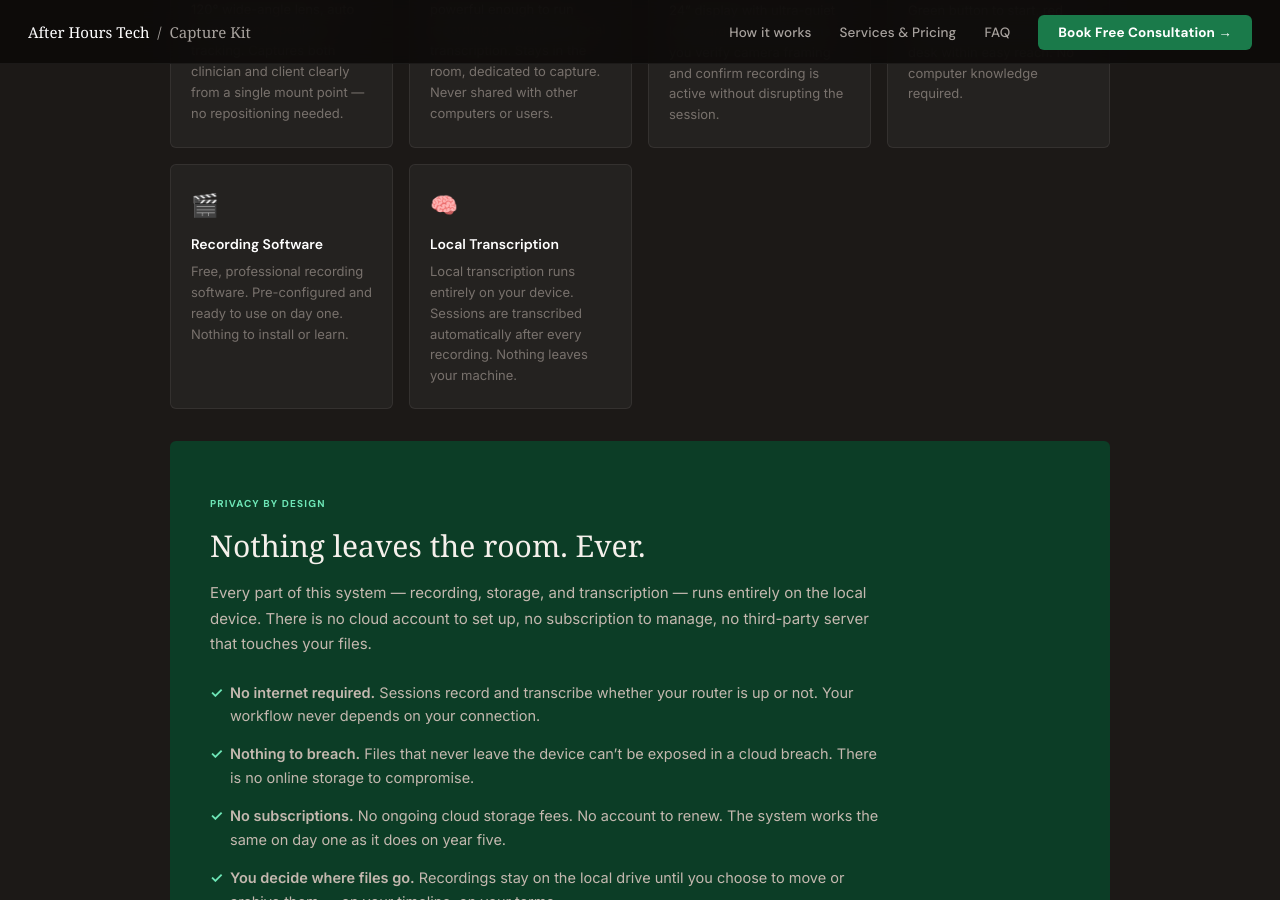
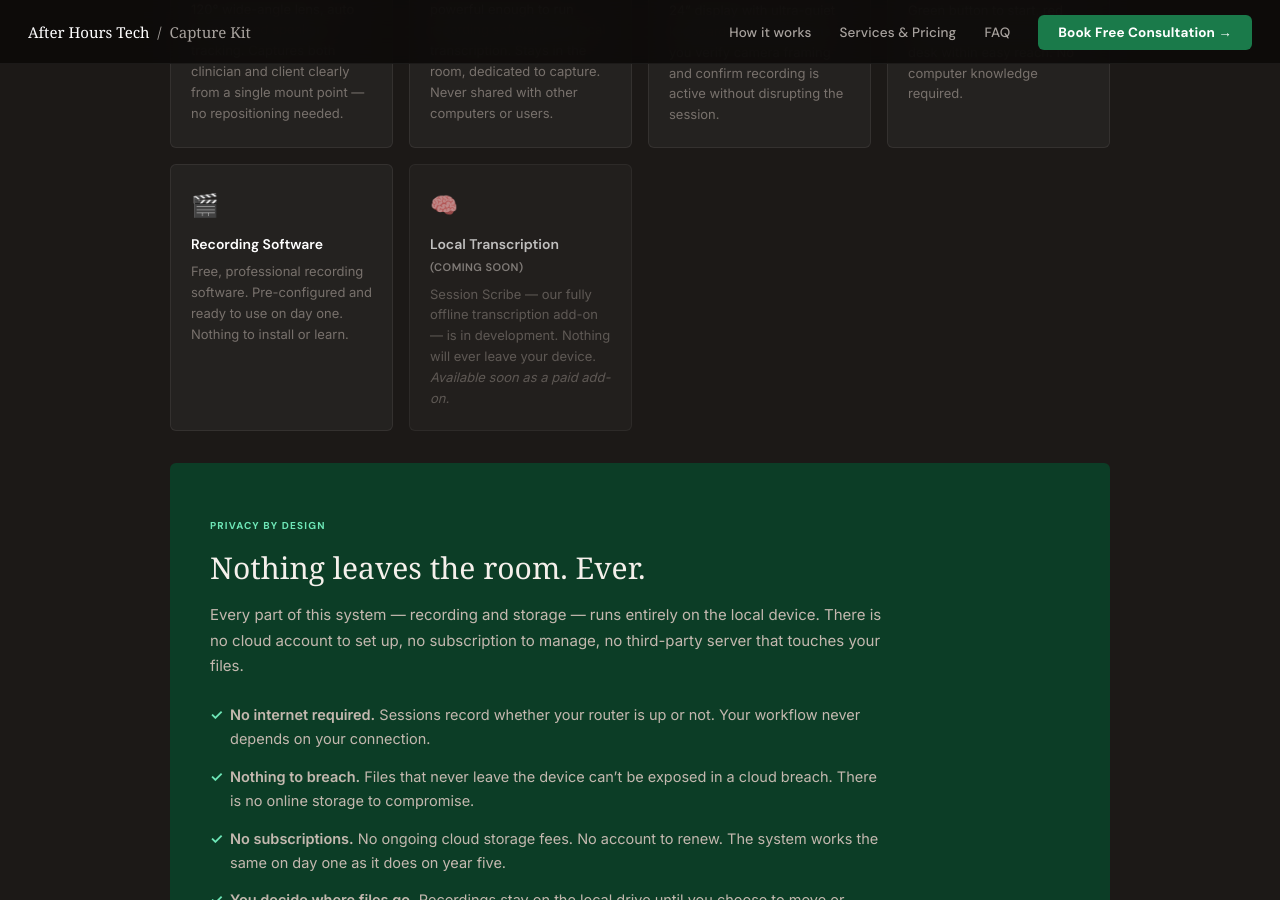
Before and after one commit to joshuafisherkeller/skillsforchildren, a Jekyll site: the page built from tech/capture-kit.html, in a window 1280 px wide and 900 px high, scrolled down 2501 px. Built offline with Jekyll 4.4.1, drawn with Linux system fonts in a browser that asks for light colours; some of the changed text lies outside the part shown.

Commit message:
feat(aht): demote Session Scribe to coming soon; installation as hero on capture-kit page

```diff
--- a/_layouts/capture-kit.html
+++ b/_layouts/capture-kit.html
@@ -444,10 +444,10 @@
         </div>
         <div class="aht-workflow-step">
           <div class="aht-step-badge">5</div>
-          <span>Walk out &mdash; <strong>recording saves and transcribes automatically</strong></span>
+          <span>Walk out &mdash; <strong>recording saves automatically</strong></span>
         </div>
       </div>
-      <p class="aht-workflow-note">The button glows red while recording is active. Files are date-stamped automatically and saved to the local drive. Transcription begins automatically after every session. You never name, move, or manage a file.</p>
+      <p class="aht-workflow-note">The button glows red while recording is active. Files are date-stamped automatically and saved to the local drive. You never name, move, or manage a file.</p>
     </div>
 
   </div>
@@ -489,10 +489,10 @@
         <h4>Recording Software</h4>
         <p>Free, professional recording software. Pre-configured and ready to use on day one. Nothing to install or learn.</p>
       </div>
-      <div class="aht-include-card reveal" style="transition-delay:.25s">
+      <div class="aht-include-card reveal" style="transition-delay:.25s; opacity:0.72;">
         <span class="aht-include-icon">🧠</span>
-        <h4>Local Transcription</h4>
-        <p>Local transcription runs entirely on your device. Sessions are transcribed automatically after every recording. Nothing leaves your machine.</p>
+        <h4>Local Transcription <em style="font-family:var(--sans); font-size:11px; font-style:normal; font-weight:600; color:#a8a29e; letter-spacing:.04em; text-transform:uppercase;">(Coming Soon)</em></h4>
+        <p>Session Scribe &mdash; our fully offline transcription add-on &mdash; is in development. Nothing will ever leave your device. <em>Available soon as a paid add-on.</em></p>
       </div>
     </div>
 
@@ -501,9 +501,9 @@
       <div class="cors-offline-inner">
         <div class="cors-offline-badge">Privacy by Design</div>
         <h3 class="cors-offline-title">Nothing leaves the room. Ever.</h3>
-        <p class="cors-offline-body">Every part of this system &mdash; recording, storage, and transcription &mdash; runs entirely on the local device. There is no cloud account to set up, no subscription to manage, no third-party server that touches your files.</p>
+        <p class="cors-offline-body">Every part of this system &mdash; recording and storage &mdash; runs entirely on the local device. There is no cloud account to set up, no subscription to manage, no third-party server that touches your files.</p>
         <ul class="cors-offline-list">
-          <li><strong>No internet required.</strong> Sessions record and transcribe whether your router is up or not. Your workflow never depends on your connection.</li>
+          <li><strong>No internet required.</strong> Sessions record whether your router is up or not. Your workflow never depends on your connection.</li>
           <li><strong>Nothing to breach.</strong> Files that never leave the device can&rsquo;t be exposed in a cloud breach. There is no online storage to compromise.</li>
           <li><strong>No subscriptions.</strong> No ongoing cloud storage fees. No account to renew. The system works the same on day one as it does on year five.</li>
           <li><strong>You decide where files go.</strong> Recordings stay on the local drive until you choose to move or archive them &mdash; on your timeline, on your terms.</li>
@@ -562,7 +562,6 @@
         <li>We source and order all equipment for you</li>
         <li>Physical camera mount + professional cable routing</li>
         <li>Full recording software + controller configuration</li>
-        <li>Local Whisper AI transcription configured and tested</li>
         <li>Test recording before we leave</li>
         <li>On-site staff training &mdash; everyone knows the two buttons</li>
         <li>30-day remote support included</li>
@@ -638,7 +637,6 @@
         <li>Install scheduled once all equipment arrives</li>
         <li>Physical camera mount + professional cable routing</li>
         <li>Full recording software + controller configuration</li>
-        <li>Local AI transcription configured and tested</li>
         <li>Test recording before we leave</li>
         <li>On-site staff training &mdash; everyone knows the two buttons</li>
         <li>30-day remote support included</li>
@@ -697,10 +695,10 @@
 
     <!-- Add-on strips -->
     <div style="display:flex; flex-direction:column; gap:12px; margin-top:20px;">
-      <div class="aht-addon-strip reveal">
-        <span class="aht-addon-label">Add-On</span>
-        <p><strong>Session Scribe</strong> &mdash; Local transcription runs automatically after every recording. Entirely offline &mdash; no internet, no cloud, no subscription. Sessions are transcribed on your device and nowhere else. Need speaker diarization, custom vocabulary, or specific export formats? We scope that on your consultation call.</p>
-        <span class="aht-addon-price">Custom quoted</span>
+      <div class="aht-addon-strip reveal" style="opacity:0.72; border-color:#d1d5db; background:#f9fafb;">
+        <span class="aht-addon-label" style="background:#e5e7eb; color:#6b7280;">Coming Soon</span>
+        <p><strong>Session Scribe &mdash; Local AI Transcription</strong> <em>(Coming Soon)</em> &mdash; We&rsquo;re finishing development on Session Scribe &mdash; a fully offline AI transcription tool built specifically for clinical sessions. Nothing leaves your device. Add your email to be notified when it&rsquo;s ready.</p>
+        <span style="font-family:var(--sans); font-size:13px; font-style:italic; color:var(--muted); white-space:nowrap;">Currently in development. Available soon as a paid add-on.</span>
       </div>
       <div class="aht-addon-strip reveal">
         <span class="aht-addon-label">Add-On</span>
```
